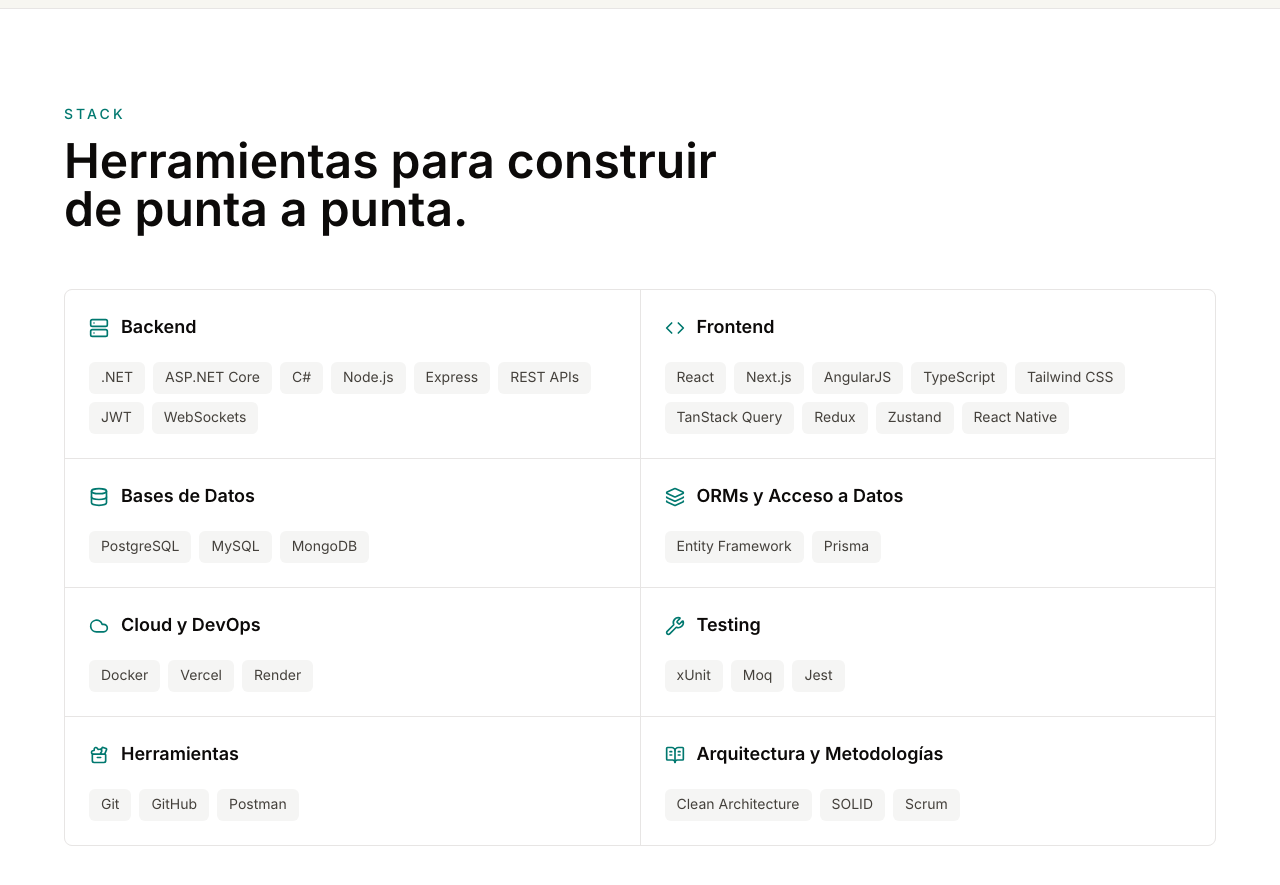
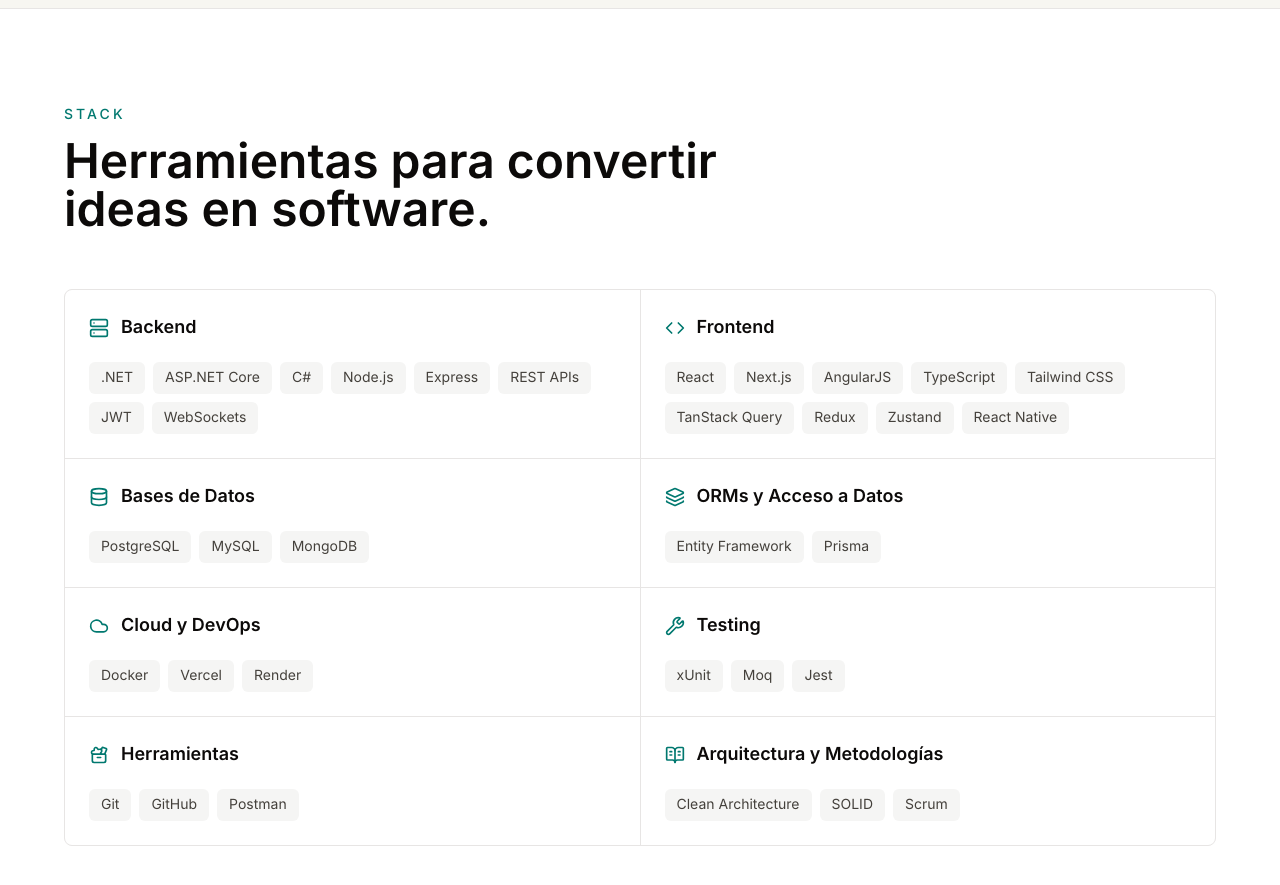
Before and after one commit to clopez9518/next-my-portfolio, a Next.js app: page / in a window 1280 px wide. Shown: the part 3400-4285 px from the top of the page. Built offline with nearby package versions, Linux system fonts and the light colour scheme.

Commit message:
feat(TechStack): actualizar título

```diff
--- a/app/components/TechStack.tsx
+++ b/app/components/TechStack.tsx
@@ -59,7 +59,7 @@
                 >
                     <p className="mb-3 text-sm font-medium uppercase tracking-[0.22em] text-teal-700">Stack</p>
                     <h2 className="text-4xl font-semibold tracking-normal text-stone-950 md:text-5xl">
-                        Herramientas para construir de punta a punta.
+                        Herramientas para convertir ideas en software.
                     </h2>
                 </motion.div>
 
```
